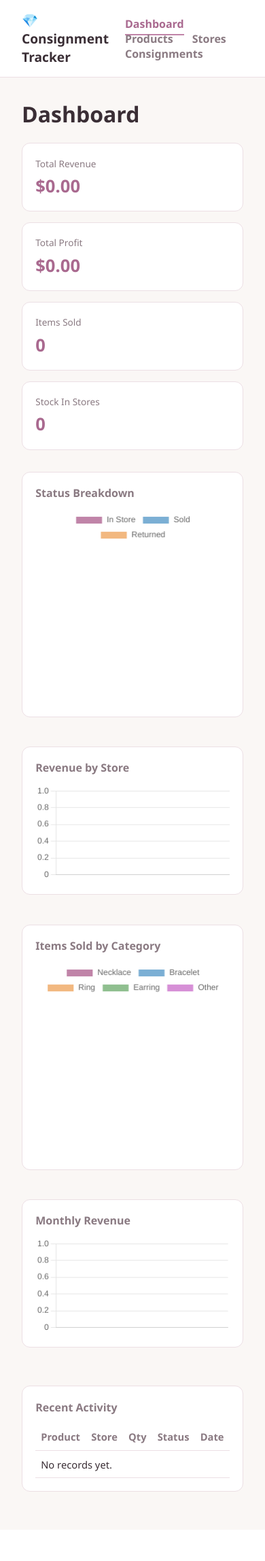
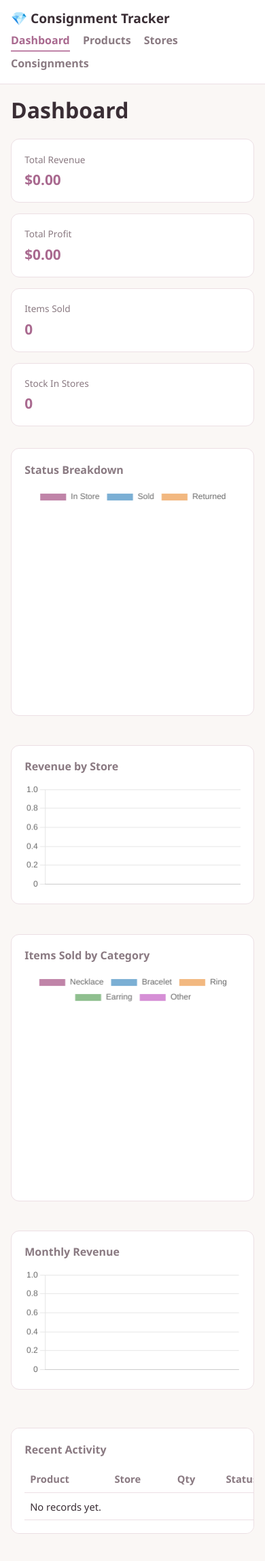
Before and after one commit to begiscebar/Konsinye, a Flask app: page / in a window 390 px wide. Shown: the whole page at 68% size. Before the commit the page ends 2194 px from the top, so only its background shows below. Run offline with Flask 3, Linux system fonts and the light colour scheme.

Commit message:
Make app installable as a mobile PWA
Add a web app manifest, service worker, and icons so the tracker can
be added to a phone's home screen and launched full-screen like a
native app. Also fix a mobile nav-bar overflow bug and make tables
scroll horizontally on small screens.

Include gunicorn + Procfile and README deployment steps (PythonAnywhere
free tier, which persists the SQLite file) for always-on access from a
phone away from the local network.

Co-Authored-By: Claude Sonnet 5 <noreply@anthropic.com>
Claude-Session: https://claude.ai/code/session_01PAsKXs1s1vhHtaMnh1ZwsA

```diff
--- a/app/app.py
+++ b/app/app.py
@@ -2,7 +2,7 @@ import os
 from collections import OrderedDict
 from datetime import date
 
-from flask import Flask, redirect, render_template, request, url_for
+from flask import Flask, redirect, render_template, request, send_from_directory, url_for
 
 from models import (
     AGREEMENT_TYPES,
@@ -34,6 +34,12 @@ def create_app():
 
 
 def register_routes(app):
+    @app.route("/sw.js")
+    def service_worker():
+        response = send_from_directory(app.static_folder, "sw.js")
+        response.headers["Service-Worker-Allowed"] = "/"
+        return response
+
     @app.route("/")
     def dashboard():
         consignments = Consignment.query.all()
--- a/app/requirements.txt
+++ b/app/requirements.txt
@@ -1,2 +1,3 @@
 Flask==3.1.3
 Flask-SQLAlchemy==3.1.1
+gunicorn==23.0.0
--- a/app/static/style.css
+++ b/app/static/style.css
@@ -21,6 +21,8 @@ body {
   display: flex;
   align-items: center;
   justify-content: space-between;
+  flex-wrap: wrap;
+  gap: 0.5rem 1rem;
   padding: 1rem 2rem;
   background: var(--card);
   border-bottom: 1px solid var(--border);
@@ -29,15 +31,22 @@ body {
 .brand {
   font-weight: 700;
   font-size: 1.2rem;
+  white-space: nowrap;
+}
+
+.topbar nav {
+  display: flex;
+  flex-wrap: wrap;
+  gap: 0.4rem 1.2rem;
 }
 
 .topbar nav a {
-  margin-left: 1.5rem;
   text-decoration: none;
   color: var(--muted);
   font-weight: 600;
   padding-bottom: 4px;
   border-bottom: 2px solid transparent;
+  white-space: nowrap;
 }
 
 .topbar nav a.active, .topbar nav a:hover {
@@ -164,3 +173,18 @@ button.danger { background: #d47b7b; }
   border: 1px solid var(--border);
 }
 .filter-bar a.active { background: var(--accent); color: white; border-color: var(--accent); }
+
+.table-card {
+  overflow-x: auto;
+}
+
+.table-card table {
+  min-width: 480px;
+}
+
+@media (max-width: 480px) {
+  .topbar { padding: 0.8rem 1rem; }
+  .container { padding: 1rem; }
+  .stat-value { font-size: 1.3rem; }
+  .inline-form input, .inline-form select { min-width: 0; width: 100%; }
+}
--- a/app/templates/base.html
+++ b/app/templates/base.html
@@ -5,6 +5,14 @@
   <meta name="viewport" content="width=device-width, initial-scale=1">
   <title>{% block title %}Consignment Tracker{% endblock %}</title>
   <link rel="stylesheet" href="{{ url_for('static', filename='style.css') }}">
+
+  <link rel="manifest" href="{{ url_for('static', filename='manifest.json') }}">
+  <meta name="theme-color" content="#c084a8">
+  <link rel="icon" href="{{ url_for('static', filename='icon-192.png') }}">
+  <link rel="apple-touch-icon" href="{{ url_for('static', filename='icon-192.png') }}">
+  <meta name="apple-mobile-web-app-capable" content="yes">
+  <meta name="apple-mobile-web-app-status-bar-style" content="default">
+  <meta name="apple-mobile-web-app-title" content="Consignment">
 </head>
 <body>
   <header class="topbar">
@@ -19,5 +27,10 @@
   <main class="container">
     {% block content %}{% endblock %}
   </main>
+  <script>
+    if ("serviceWorker" in navigator) {
+      window.addEventListener("load", () => navigator.serviceWorker.register("/sw.js"));
+    }
+  </script>
 </body>
 </html>
```
Also changed, not shown: app/static/sw.js (added, +43 -0 lines), app/README.md, app/static/icon-192.png (added), app/static/icon-512.png (added), app/static/manifest.json (added), 1 other file.
